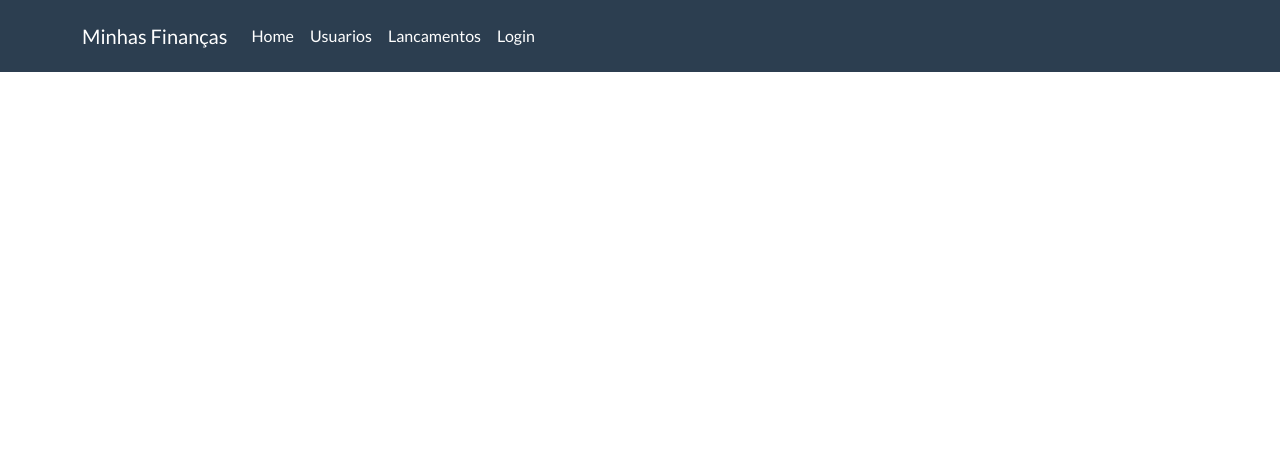
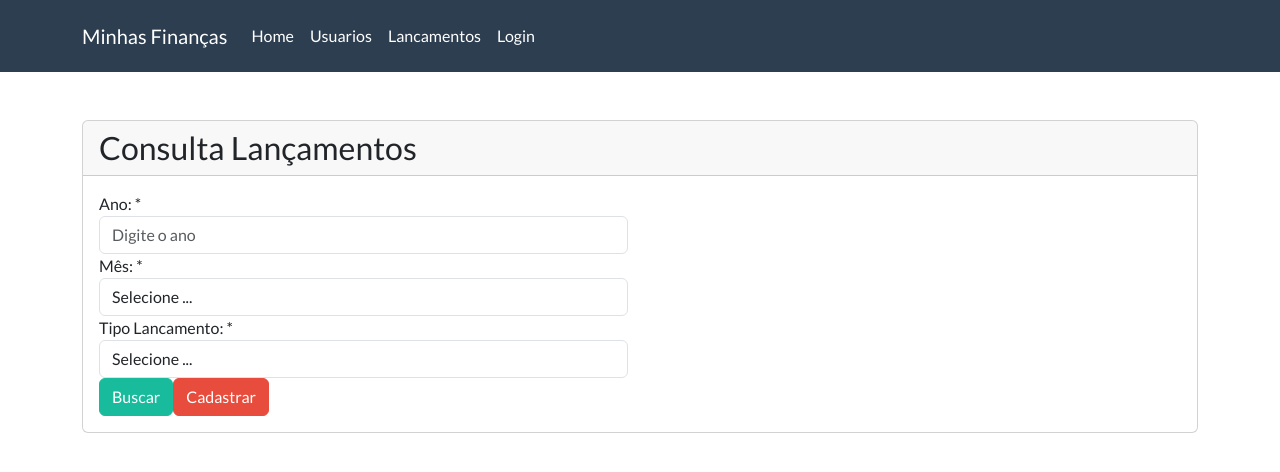
Before and after one commit to brunoyillli/minhas-financas-app, a React (Create React App) app: page /#/consulta-lancamentos in a window 1280 px wide. Shown: the top 472 px of the page. Built offline with nearby package versions, Linux system fonts and the light colour scheme.

Commit message:
criando componente de combo box e view de cons~ulta lancamento e adicionando primereact no projeto

```diff
--- a/package.json
+++ b/package.json
@@ -8,6 +8,8 @@
     "@testing-library/user-event": "^13.5.0",
     "axios": "^1.3.4",
     "bootswatch": "^5.2.3",
+    "primeicons": "^6.0.1",
+    "primereact": "^9.2.2",
     "react": "^16.10.1",
     "react-dom": "^16.10.1",
     "react-router-dom": "5.1.2",
--- a/src/app/service/usuarioService.js
+++ b/src/app/service/usuarioService.js
@@ -14,6 +14,10 @@ class UsuarioService extends ApiService {
         return this.get(`/${id}/saldo`)
     }
 
+    salvar(usuario){
+        return this.post('/',usuario);
+    }
+
 }
 
 export default UsuarioService
--- /dev/null
+++ b/src/components/selectMenu.js
@@ -0,0 +1,14 @@
+import React from 'react'
+
+export default (props) => {
+    const options = props.lista.map( (option, index)=> {
+        return (
+            <option key={index} value={option.value}>{option.label}</option>
+        )
+    })
+    return (
+        <select {...props}>
+            {options}
+        </select>
+    )
+}
--- a/src/main/App.js
+++ b/src/main/App.js
@@ -7,6 +7,10 @@ import 'toastr/build/toastr.min.js'
 import 'bootswatch/dist/flatly/bootstrap.css'
 import '../custom.css'
 import 'toastr/build/toastr.css'
+
+import "primereact/resources/themes/lara-light-indigo/theme.css";
+import "primereact/resources/primereact.min.css";
+import "primeicons/primeicons.css";
 
 
 class App extends React.Component {
--- a/src/main/rotas.js
+++ b/src/main/rotas.js
@@ -3,6 +3,7 @@ import { Route, Switch, HashRouter} from 'react-router-dom'
 import Login from "../views/login";
 import CadastroUsuario from "../views/cadastroUsuario";
 import Home from '../views/home'
+import ConsultaLancamentos from "../views/consulta-lancamentos";
 
 function Rotas(){
     return(
@@ -11,6 +12,7 @@ function Rotas(){
                 <Route path="/home" component={Home}/>
                 <Route path="/login" component={Login}/>
                 <Route path="/cadastro-usuarios" component={CadastroUsuario} />
+                <Route path="/consulta-lancamentos" component={ConsultaLancamentos} />
             </Switch>
         </HashRouter>
     )
--- a/src/views/cadastroUsuario.js
+++ b/src/views/cadastroUsuario.js
@@ -2,7 +2,8 @@ import React from 'react';
 import Card from '../components/card'
 import FormGroup from '../components/form-group';
 import { withRouter } from 'react-router-dom';
-
+import UsuarioService from '../app/service/usuarioService';
+import { mensagemSucesso, mensagemErro } from '../components/toastr'
 class CadastroUsuario extends React.Component {
 
     state = {
@@ -12,8 +13,53 @@ class CadastroUsuario extends React.Component {
         senhaRepeticao: ''
     }
 
+    constructor() {
+        super();
+        this.service = new UsuarioService();
+    }
+
+    validar() {
+        const msgs = []
+
+        if (!this.state.nome) {
+            msgs.push('O campo Nome é obrigatório.');
+        }
+        if (!this.state.email) {
+            msgs.push('O campo Email é obrigatório');
+        } else if (!this.state.email.match(/^[a-zA-Z0-9._%+-]+@[a-zA-Z0-9.-]+\.[a-zA-Z]{2,}$/)) {
+            msgs.push('Informe um Email válido.');
+        }
+
+        if (!this.state.senha || !this.state.senhaRepeticao) {
+            msgs.push('Digite a senha 2x');
+        } else if (this.state.senha !== this.state.senhaRepeticao) {
+            msgs.push('As senhas não são iguais.')
+        }
+
+        return msgs;
+    }
+
     cadastrar = () => {
-        console.log(this.state)
+        const msgs = this.validar();
+
+        if(msgs && msgs.length > 0){
+            msgs.forEach( (msg, index) => {
+                mensagemErro(msg)
+            });
+            return false;
+        }
+        const usuario = {
+            nome: this.state.nome,
+            email: this.state.email,
+            senha: this.state.senha
+        }
+        this.service.salvar(usuario)
+            .then(response => {
+                mensagemSucesso('Usuário cadastrado com sucesso! Faça o login para acessar o sistema.')
+                this.props.history.push('/login')
+            }).catch(error => {
+                mensagemErro(error.response.data)
+            })
     }
 
     cancelar = () => {
--- /dev/null
+++ b/src/views/consulta-lancamentos.js
@@ -0,0 +1,59 @@
+import React from "react";
+import { withRouter } from 'react-router-dom'
+import Card from "../components/card";
+import FormGroup from "../components/form-group";
+import SelectMenu from "../components/selectMenu";
+
+class ConsultaLancamentos extends React.Component {
+
+    render() {
+        const meses = [
+            { label: 'Selecione ...', value: '' },
+            { label: 'Janeiro', value: 1 },
+            { label: 'Fevereiro', value: 2 },
+            { label: 'Março', value: 3 },
+            { label: 'Abril', value: 4 },
+            { label: 'Maio', value: 5 },
+            { label: 'Junho', value: 6 },
+            { label: 'Julho', value: 7 },
+            { label: 'Agosto', value: 8 },
+            { label: 'Setembro', value: 9 },
+            { label: 'Outubro', value: 10 },
+            { label: 'Novembro', value: 11 },
+            { label: 'Dezembro', value: 12 }
+        ]
+
+        const tipos = [
+            { label: 'Selecione ...', value: '' },
+            { label: 'Despesa', value: 'DESPESA'},
+            { label: 'Receita', value: 'RECEITA'}
+        ]
+
+        return (
+            <Card title="Consulta Lançamentos">
+                <div className="row">
+                    <div className="col-md-6">
+                        <div className="bs-component">
+                            <FormGroup htmlFor="inputAno" label="Ano: *">
+                                <input type="text" className="form-control"
+                                    id="inputAno"
+                                    placeholder="Digite o ano" />
+                            </FormGroup>
+                            <FormGroup htmlFor="inputMes" label="Mês: *">
+                                <SelectMenu id="inputMes" className="form-control" lista={meses} />
+                            </FormGroup>
+                            <FormGroup htmlFor="inputTipo" label="Tipo Lancamento: *">
+                                <SelectMenu id="inputTipo" className="form-control" lista={tipos} />
+                            </FormGroup>
+
+                            <button type="button" className="btn btn-success">Buscar</button>
+                            <button type="button" className="btn btn-danger">Cadastrar</button>
+                        </div>
+                    </div>
+                </div>
+            </Card>
+        )
+    }
+}
+
+export default withRouter(ConsultaLancamentos);
```
Also changed, not shown: 1 other file (tests, documents, lock files or other folders).
